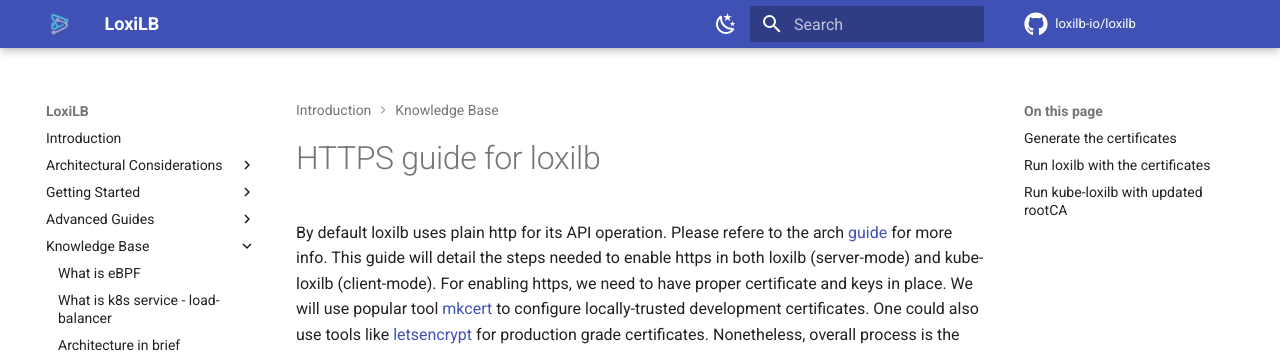
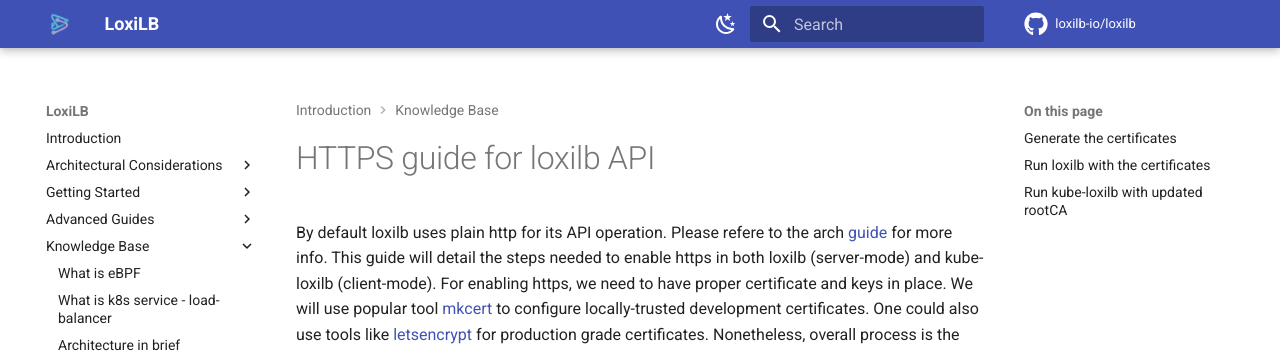
Before and after one commit to loxilb-io/loxilbdocs, an MkDocs documentation site: the page built from docs/https.md, in a window 1280 px wide and 900 px high. Shown: the top 353 px of the window. Built offline with MkDocs 1.6.1 and Material for MkDocs 9.7.7, drawn with Linux system fonts in a browser that asks for light colours; comment, search, counter and statistics services are not loaded; the version menu is left out.

Commit message:
Update https.md

```diff
--- a/docs/https.md
+++ b/docs/https.md
@@ -1,5 +1,5 @@
 
-# HTTPS guide for loxilb
+# HTTPS guide for loxilb API
 
 By default loxilb uses plain http for its API operation. Please refere to the arch [guide](https://docs.loxilb.io/latest/kube-loxilb/#overall-topology) for more info. This guide will detail the steps needed to enable https in both loxilb (server-mode) and kube-loxilb (client-mode). For enabling https, we need to have proper certificate and keys in place. We will use popular tool [mkcert](https://github.com/FiloSottile/mkcert) to configure locally-trusted development certificates. One could also use tools like [letsencrypt](https://letsencrypt.org) for production grade certificates. Nonetheless, overall process is the same.
 
```
